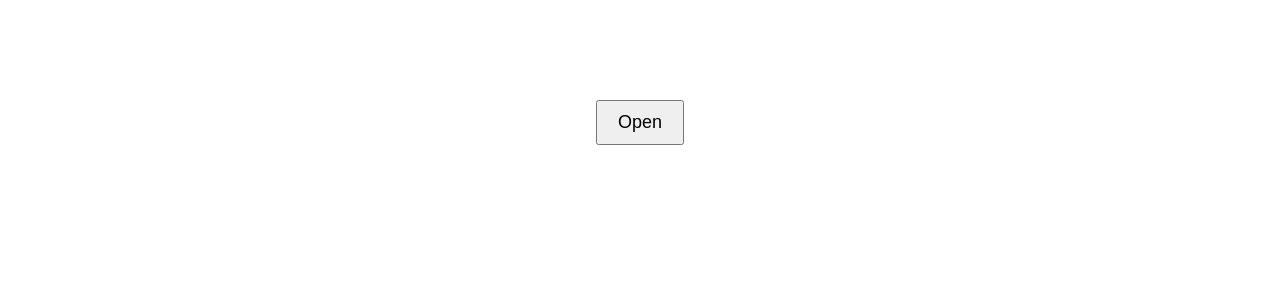
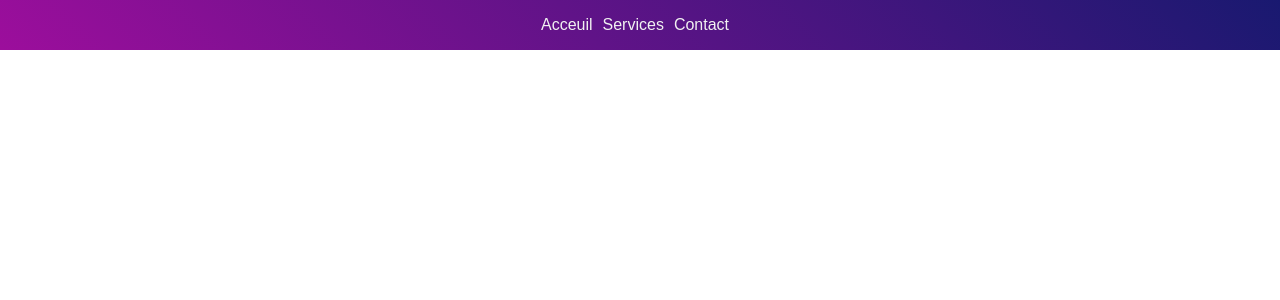
Before and after one commit to MTorbayy/Ex-composants-React, a React (Create React App) app: page / in a window 1280 px wide. Shown: the top 300 px of the page. Built offline with nearby package versions, Linux system fonts and the light colour scheme.

Commit message:
dernieres modifs

```diff
--- a/src/App.js
+++ b/src/App.js
@@ -6,9 +6,9 @@ import Navbar from "./Components/Navbar/Navbar"
 function App() {
   return (
     <>
-     <Modal />
+     {/* <Modal /> */}
      {/* <Accord /> */}
-     {/* <Navbar /> */}
+     <Navbar />
     </>
   );
 }
```
